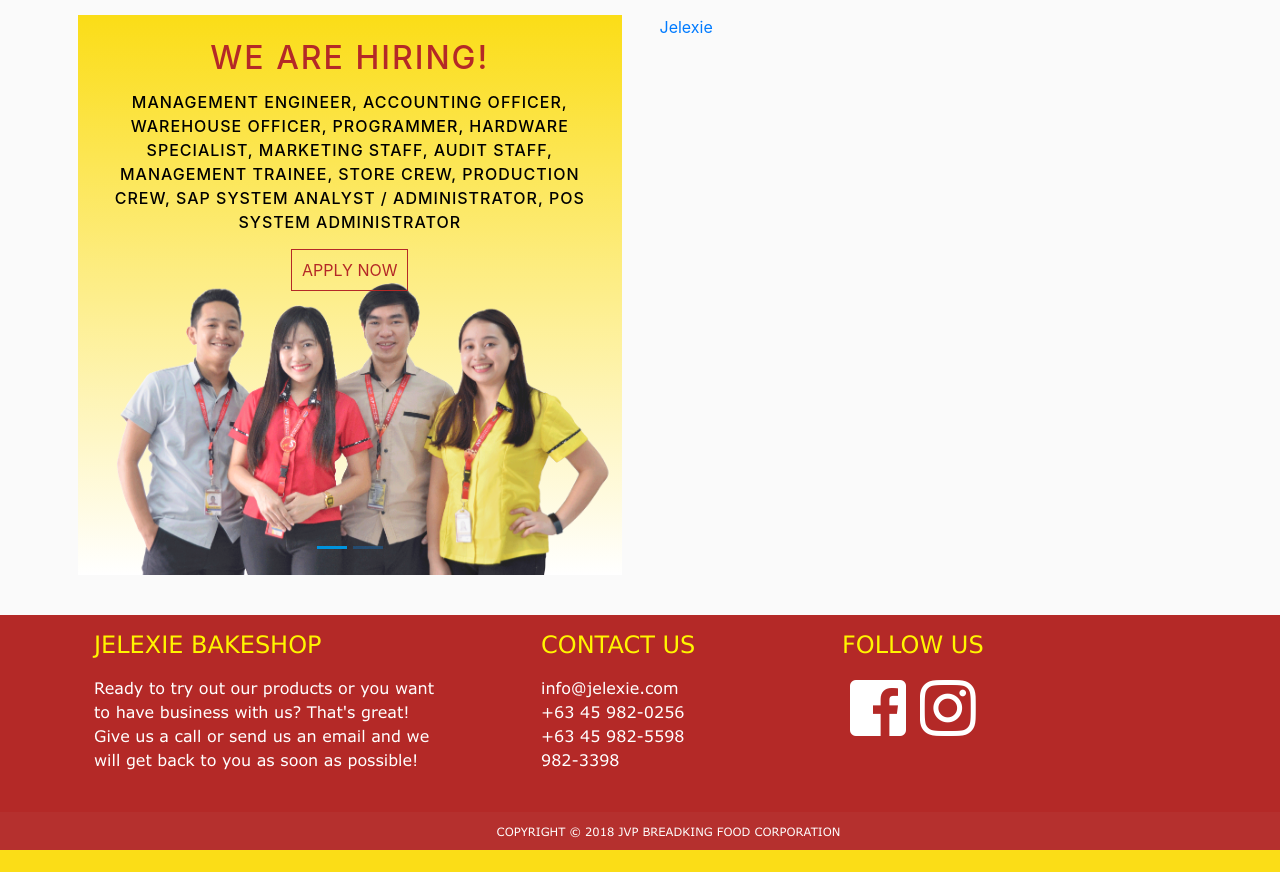
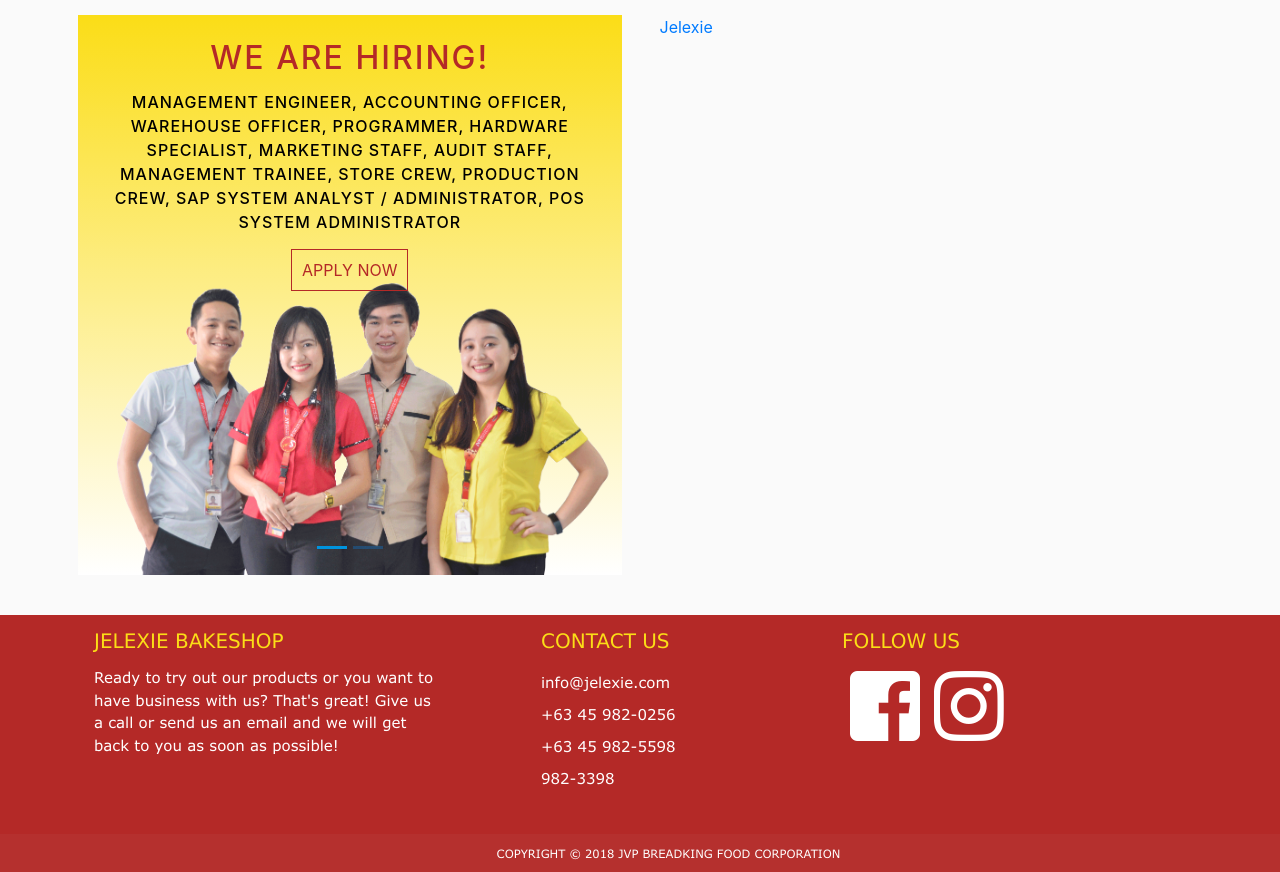
Before and after one commit to jpjarin/WEBSITE-Jelexie, a PHP site: page / in a window 1280 px wide. Shown: the part 1353-2225 px from the top of the page. Before the commit the page ends 2203 px from the top, so only its background shows below. Run offline with PHP 8.4, Linux system fonts and the light colour scheme; some libraries are stand-ins or nearby versions; some web fonts are replaced.

Commit message:
new commit

```diff
--- a/assets/css/pre-loader.css
+++ b/assets/css/pre-loader.css
@@ -11,7 +11,7 @@
 	right: 0;
 	top: 0;
 	width: 100%;
-	z-index: 1001
+	z-index: 99999;
 }
 .load {
 	height: 100vh;
--- a/assets/css/responsive.css
+++ b/assets/css/responsive.css
@@ -5,6 +5,18 @@
 }
 .branches-heading,.branch-text{
 	text-align: left;
+}
+footer h1{
+  font-size: 1.818em;
+}
+footer p{
+  font-size: 1.375em;
+}
+footer .contact-info{
+  line-height: 2rem;
+}
+footer .fa-4x{
+  font-size: 6em;
 }
 }
 
@@ -33,6 +45,18 @@
 .nav-link:hover{
 	width: 35%;
 	margin: auto;
+}
+footer h1{
+  font-size: 1.250em;
+}
+footer p{
+  font-size: 0.938em;
+}
+footer .contact-info{
+  line-height: 2rem;
+}
+footer .fa-4x{
+  font-size: 5em;
 }
 }
 
@@ -103,14 +127,6 @@
  }
  footer .adjust{
 	padding-left: 5.5rem
-}
-footer h1{
-	text-transform: uppercase;
-	color: #fff500;
-	font-size: 1.500em;
-}
-footer p{
-	font-size: 1em;
 }
 }
 @media only screen and (min-width: 1300px) {
--- a/assets/css/style.css
+++ b/assets/css/style.css
@@ -355,10 +355,27 @@
 footer h1{
 	text-transform: uppercase;
 	color: #fbdd17;
+	font-size: 1.600em;
+}
+footer p{
 	font-size: 1.250em;
 }
+footer .fa-4x{
+  font-size: 5.5em;
+}
+@media screen and (max-width: 500px){
+ footer h1{
+  font-size: 1.500em;
+}
 footer p{
-	font-size: 0.938em;
+  font-size: 1.250em;
+}
+footer .contact-info{
+  line-height: 2rem;
+}
+footer .fa-4x{
+  font-size: 5em;
+}
 }
 footer a{
 	color: #ffffff;
--- a/assets/includes/footer.html
+++ b/assets/includes/footer.html
@@ -9,7 +9,7 @@
 				</div>
 				<div class="col-md-4 adjust">
 					<h1>CONTACT US</h1>
-					<p style="line-height: 1.5rem">info@jelexie.com<br>
+					<p class="contact-info">info@jelexie.com<br>
 					 +63 45 982-0256<br>
 					 +63 45 982-5598<br>
 					  982-3398</p>
--- a/index.php
+++ b/index.php
@@ -136,6 +136,8 @@
 
 
 <script src="https://ajax.googleapis.com/ajax/libs/jquery/3.3.1/jquery.min.js"></script>
+<script src="https://cdn.jsdelivr.net/npm/js-cookie@2/src/js.cookie.min.js"></script>
+<script src="assets/js/pace.js"></script>
 <script src="https://cdnjs.cloudflare.com/ajax/libs/jquery-easing/1.4.1/jquery.easing.min.js"></script>
 <script src="assets/js/wow.min.js"></script>
   <script src="assets/js/bootstrap.min.js"></script>
--- a/products.php
+++ b/products.php
@@ -16,7 +16,6 @@
 </head>
 <body>
 
-<div id="main" class="main">
 <?php include 'assets/includes/navbar.html';?>
 
 
@@ -24,7 +23,6 @@
 
 
 <?php include 'assets/includes/footer.html';?>
-</div>
 
 <script src="assets/js/pace.js"></script>
 <script src="https://ajax.googleapis.com/ajax/libs/jquery/3.3.1/jquery.min.js"></script>
```
Also changed, not shown: about.php (+1 -7 lines), assets/js/home-script.js (+42 -13 lines).
